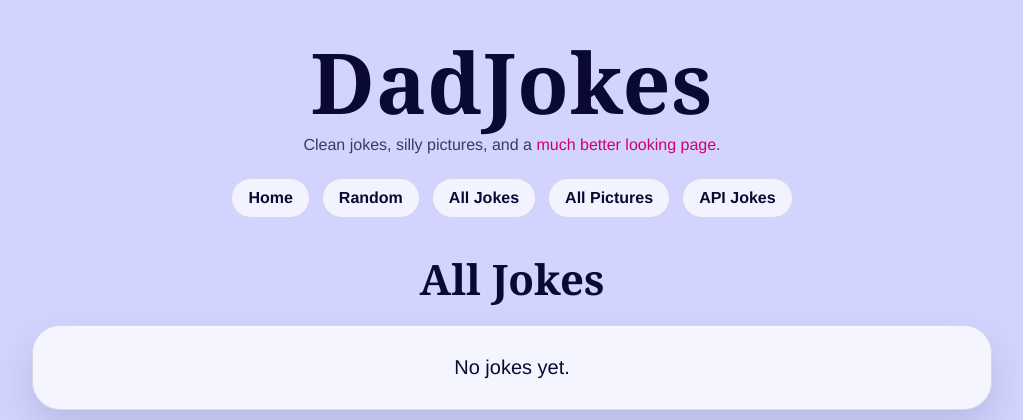
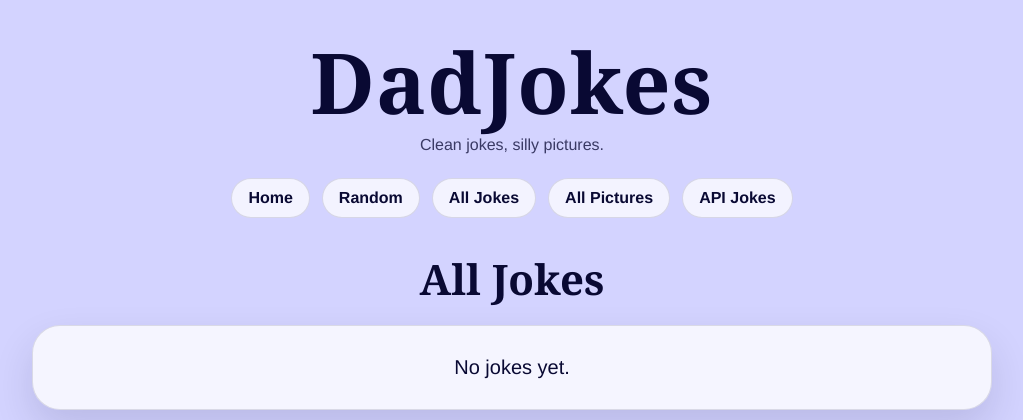
Before and after one commit to jijingxianji/CS412-26Spring, a Django app: page /dadjokes/jokes in a window 1280 px wide. Shown: the top 420 px of the page, without its empty margins (128-1151 px from the left). Run offline with Django 5.2, Linux system fonts and the light colour scheme; data that the repository does not hold is empty.

```diff
--- a/dadjokes/templates/dadjokes/base.html
+++ b/dadjokes/templates/dadjokes/base.html
@@ -14,7 +14,7 @@
                 <a href="{% url 'dadjokes_home' %}">DadJokes</a>
             </h1>
             <p class="subtitle">
-                Clean jokes, silly pictures, and a <span class="accent">much better looking page</span>.
+                Clean jokes, silly pictures.
             </p>
 
             <nav class="nav">
```
